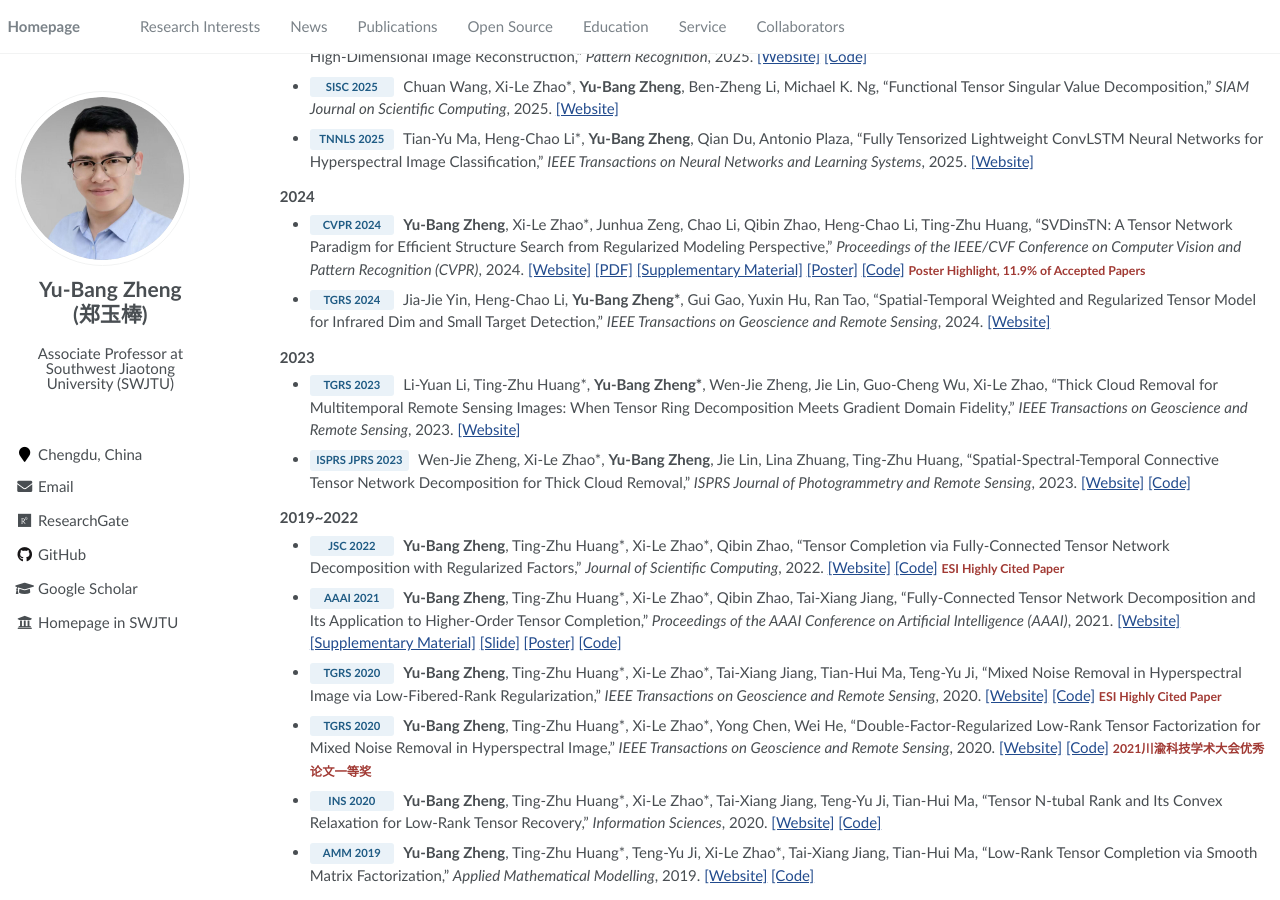
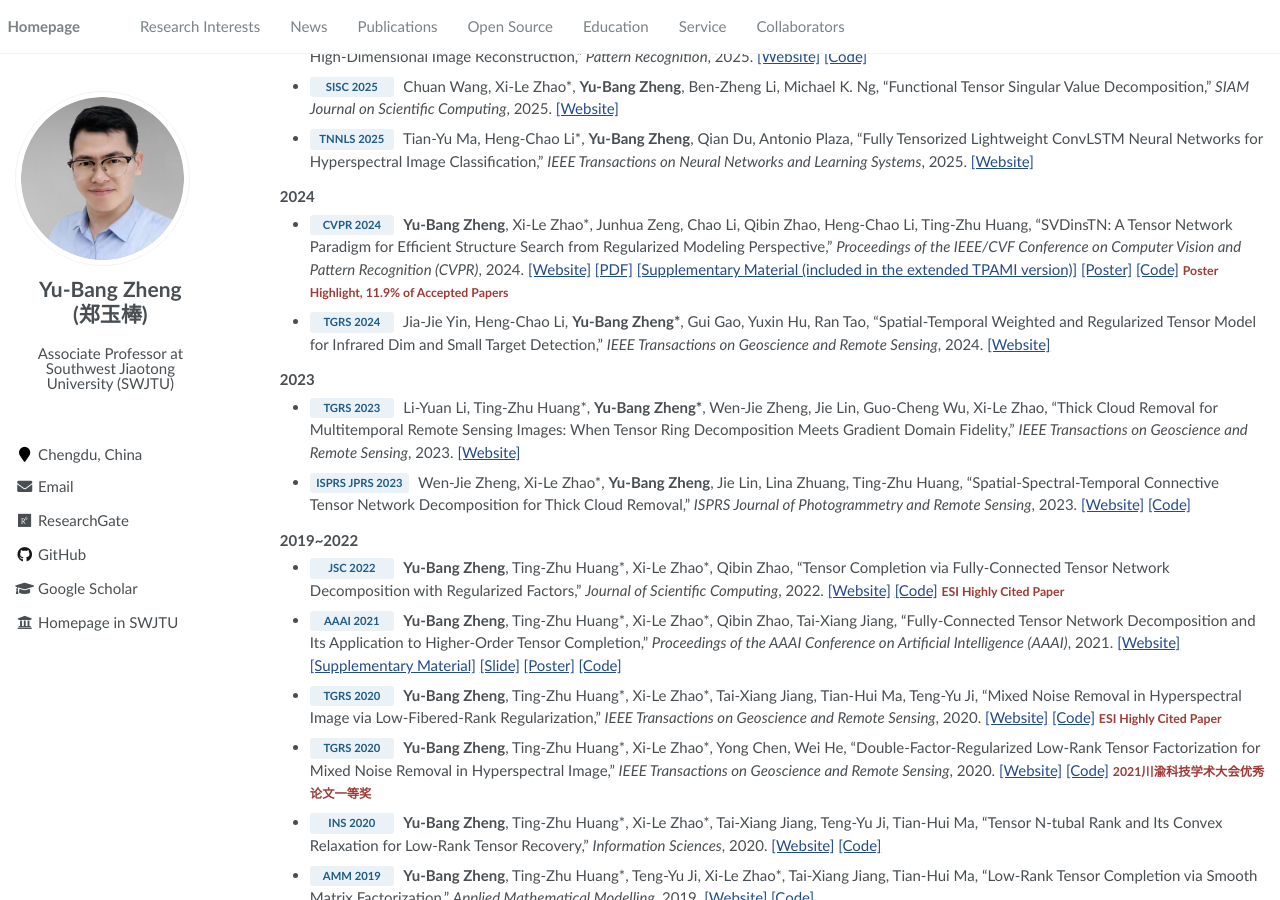
Before and after one commit to YuBangZheng/yubangzheng.github.io, a Jekyll site: the page built from pages/about.md, in a window 1280 px wide and 900 px high, scrolled down 1384 px. Built offline with Jekyll 4.4.1, drawn with Linux system fonts in a browser that asks for light colours.

Commit message:
Update about.md

```diff
--- a/pages/about.md
+++ b/pages/about.md
@@ -95,7 +95,7 @@ I am an Associate Professor at the [School of Information Science and Technology
 
 ### 2024
 
-- <span class="pub-venue">CVPR 2024</span> **Yu-Bang Zheng**, Xi-Le Zhao\*, Junhua Zeng, Chao Li, Qibin Zhao, Heng-Chao Li, Ting-Zhu Huang, “SVDinsTN: A Tensor Network Paradigm for Efficient Structure Search from Regularized Modeling Perspective,” _Proceedings of the IEEE/CVF Conference on Computer Vision and Pattern Recognition (CVPR)_, 2024. [[Website]](https://ieeexplore.ieee.org/abstract/document/10655696) [[PDF]](https://openaccess.thecvf.com/content/CVPR2024/papers/Zheng_SVDinsTN_A_Tensor_Network_Paradigm_for_Efficient_Structure_Search_from_CVPR_2024_paper.pdf) [[Supplementary Material]](https://ieeexplore.ieee.org/document/11699103) [[Poster]](https://yubangzheng.github.io/papers/Poster_SVDinsTN.pdf) [[Code]](https://yubangzheng.github.io/codes/code_SVDinsTN.zip) <span class="publication-note">Poster Highlight, 11.9% of Accepted Papers</span>
+- <span class="pub-venue">CVPR 2024</span> **Yu-Bang Zheng**, Xi-Le Zhao\*, Junhua Zeng, Chao Li, Qibin Zhao, Heng-Chao Li, Ting-Zhu Huang, “SVDinsTN: A Tensor Network Paradigm for Efficient Structure Search from Regularized Modeling Perspective,” _Proceedings of the IEEE/CVF Conference on Computer Vision and Pattern Recognition (CVPR)_, 2024. [[Website]](https://ieeexplore.ieee.org/abstract/document/10655696) [[PDF]](https://openaccess.thecvf.com/content/CVPR2024/papers/Zheng_SVDinsTN_A_Tensor_Network_Paradigm_for_Efficient_Structure_Search_from_CVPR_2024_paper.pdf) [[Supplementary Material (included in the extended TPAMI version)]](https://ieeexplore.ieee.org/document/11699103) [[Poster]](https://yubangzheng.github.io/papers/Poster_SVDinsTN.pdf) [[Code]](https://yubangzheng.github.io/codes/code_SVDinsTN.zip) <span class="publication-note">Poster Highlight, 11.9% of Accepted Papers</span>
 
 - <span class="pub-venue">TGRS 2024</span> Jia-Jie Yin, Heng-Chao Li, **Yu-Bang Zheng\***, Gui Gao, Yuxin Hu, Ran Tao, “Spatial-Temporal Weighted and Regularized Tensor Model for Infrared Dim and Small Target Detection,” _IEEE Transactions on Geoscience and Remote Sensing_, 2024. [[Website]](https://ieeexplore.ieee.org/document/10583915/)
 
```
